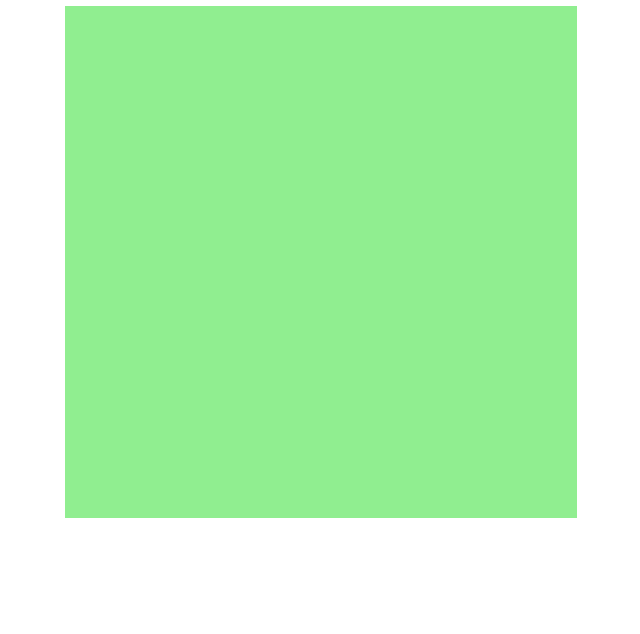
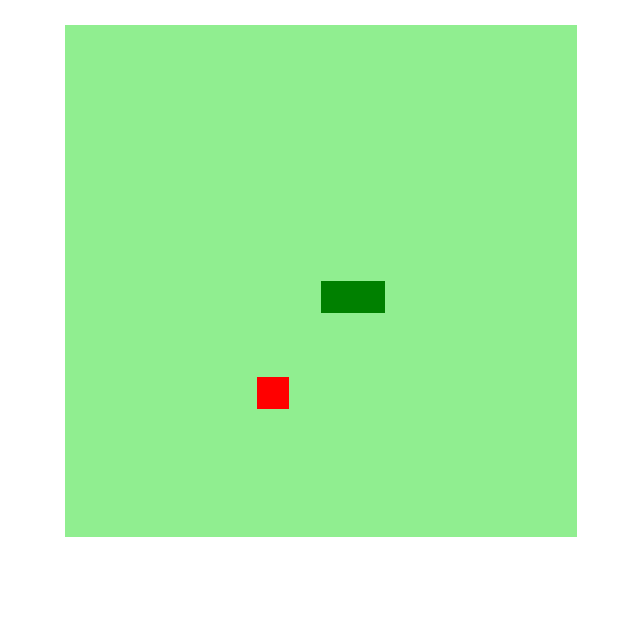
Before and after one commit to ygormagalhaes97/snakeJS, a plain HTML site: page index.html in a window 1280 px wide. Shown: the part 166-800 px from the top of the page, without its empty margins (295-935 px from the left). Drawn offline with Linux system fonts and the light colour scheme.

Commit message:
Projeto finalizado
Funções de comida e aumentar cobra acabada

condição para terminar o jogo incrementada

```diff
--- a/index.html
+++ b/index.html
@@ -11,6 +11,7 @@
 </head>
 <body>
     <h1>Snake Game</h1>
+    <h3 class="score"></h3>
     <canvas id="snake" width="512" height="512"></canvas>
 </body>
 </html>
--- a/js/script.js
+++ b/js/script.js
@@ -6,24 +6,58 @@ cobra[0] = {
     x: 8 * box,
     y: 8 * box
 }
+let comida = {
+    x: Math.floor(Math.random() * 15 + 1) * box,
+    y: Math.floor(Math.random() * 15 + 1) * box
+}
 
 let direcao = "right";
 function criarBG(){
     context.fillStyle = "lightgreen";
     context.fillRect(0, 0, 16*box, 16*box);
 }
-
+// função de criação da cobrinha , com origem no meio do tabuleiro
 function criarCobrinha(){
     for(i=0; i< cobra.length; i++){
         context.fillStyle = "green";
-        context.fillRect(cobra[i] .x, cobra[i].y, box, box);
+        context.fillRect(cobra[i].x, cobra[i].y, box, box);
     }
 }
 
+function droparComida(){
+    context.fillStyle = "red";
+    context.fillRect(comida.x, comida.y, box, box);
+}
+// pega os cliques que a pessoa da no teclado e passa para função atualizar
+document.addEventListener('keydown', atualizar);
+
+
+// função para atualizar a nova direção da cobra de acordo com o que usuario digita
+function atualizar(event){
+    if(event.keyCode == 37 && direcao != "right") direcao = "left";
+    if(event.keyCode == 38 && direcao != "down") direcao = "up";
+    if(event.keyCode == 39 && direcao != "left") direcao = "right";
+    if(event.keyCode == 40 && direcao != "up") direcao = "down";
+}
+
+
 function iniciarJogo(){
+
+    if(cobra[0].x > 15 * box && direcao == "right") cobra[0].x = 0;
+    if(cobra[0].x < 0 && direcao == "left") cobra[0].x = 16 * box;
+    if(cobra[0].y > 15 * box && direcao == "down") cobra[0].y = 0;
+    if(cobra[0].y < 0 && direcao == "up") cobra[0].y = 16 * box;
+
+    for(i = 1; i < cobra.length; i++){
+        if(cobra[0].x == cobra[i].x && cobra[0].y == cobra[i].y){
+            clearInterval(jogo);
+            alert("Game Over");
+        }
+    }
 
     criarBG();
     criarCobrinha();
+    droparComida();
 
 
     let cobraX = cobra[0].x;
@@ -35,7 +69,13 @@ function iniciarJogo(){
     if(direcao == "up") cobraY -= box;
     if(direcao == "down") cobraY += box;
 
-    cobra.pop();
+    if(cobraX != comida.x || cobraY != comida.y){
+        cobra.pop();
+    }
+    else{
+        comida.x = Math.floor(Math.random() * 15 + 1) * box;
+        comida.y = Math.floor(Math.random() * 15 + 1) * box;
+    }
 
     let novaCabeca = {
         x: cobraX,
```
